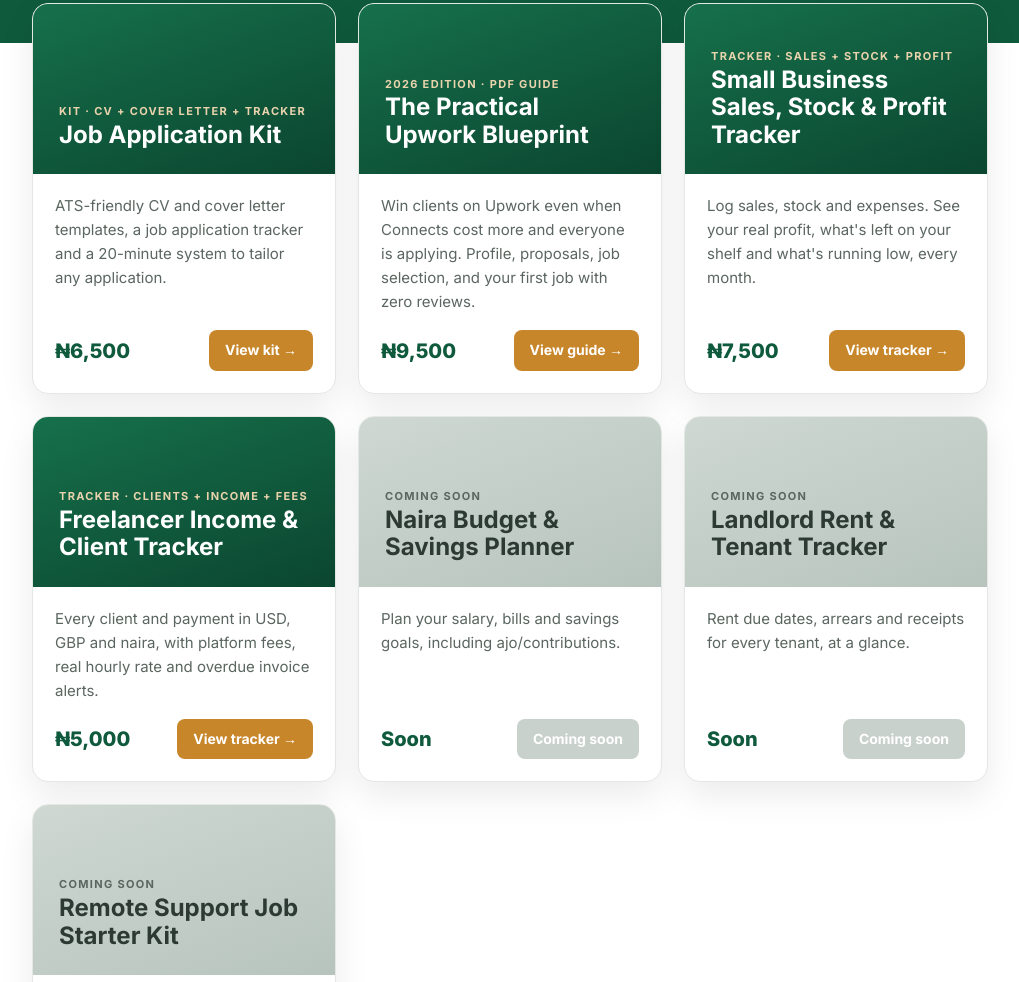
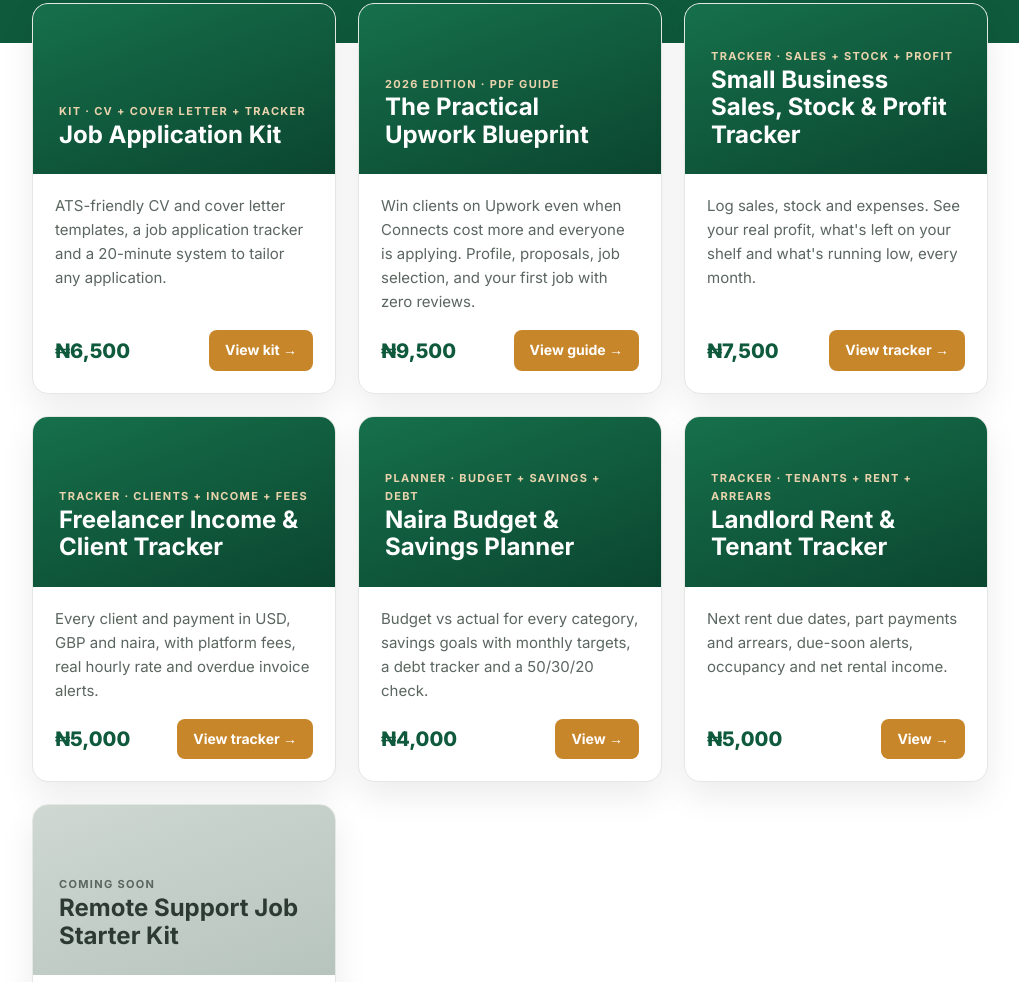
Before and after one commit to Gbemile97/store, a plain HTML site: page index.html in a window 1280 px wide. Shown: the part 299-1281 px from the top of the page, without its empty margins (130-1149 px from the left). Drawn offline with Linux system fonts and the light colour scheme.

Commit message:
Store: Budget Planner + Landlord Tracker live

```diff
--- a/index.html
+++ b/index.html
@@ -60,16 +60,16 @@ footer{border-top:1px solid var(--line);padding:26px 0;color:var(--mut);font-siz
       <div class="body"><p>Every client and payment in USD, GBP and naira, with platform fees, real hourly rate and overdue invoice alerts.</p>
       <div class="foot"><span class="price">₦5,000</span><span class="go">View tracker →</span></div></div>
     </a>
-    <div class="card soon">
-      <div class="thumb"><small>COMING SOON</small><b>Naira Budget &amp; Savings Planner</b></div>
-      <div class="body"><p>Plan your salary, bills and savings goals, including ajo/contributions.</p>
-      <div class="foot"><span class="price">Soon</span><span class="go">Coming soon</span></div></div>
-    </div>
-    <div class="card soon">
-      <div class="thumb"><small>COMING SOON</small><b>Landlord Rent &amp; Tenant Tracker</b></div>
-      <div class="body"><p>Rent due dates, arrears and receipts for every tenant, at a glance.</p>
-      <div class="foot"><span class="price">Soon</span><span class="go">Coming soon</span></div></div>
-    </div>
+    <a class="card" href="./naira-budget-planner/">
+      <div class="thumb"><small>PLANNER · BUDGET + SAVINGS + DEBT</small><b>Naira Budget &amp; Savings Planner</b></div>
+      <div class="body"><p>Budget vs actual for every category, savings goals with monthly targets, a debt tracker and a 50/30/20 check.</p>
+      <div class="foot"><span class="price">₦4,000</span><span class="go">View →</span></div></div>
+    </a>
+    <a class="card" href="./landlord-rent-tracker/">
+      <div class="thumb"><small>TRACKER · TENANTS + RENT + ARREARS</small><b>Landlord Rent &amp; Tenant Tracker</b></div>
+      <div class="body"><p>Next rent due dates, part payments and arrears, due-soon alerts, occupancy and net rental income.</p>
+      <div class="foot"><span class="price">₦5,000</span><span class="go">View →</span></div></div>
+    </a>
     <div class="card soon">
       <div class="thumb"><small>COMING SOON</small><b>Remote Support Job Starter Kit</b></div>
       <div class="body"><p>Land your first remote customer support job: CV, test answers, macros and where to apply.</p>
```
